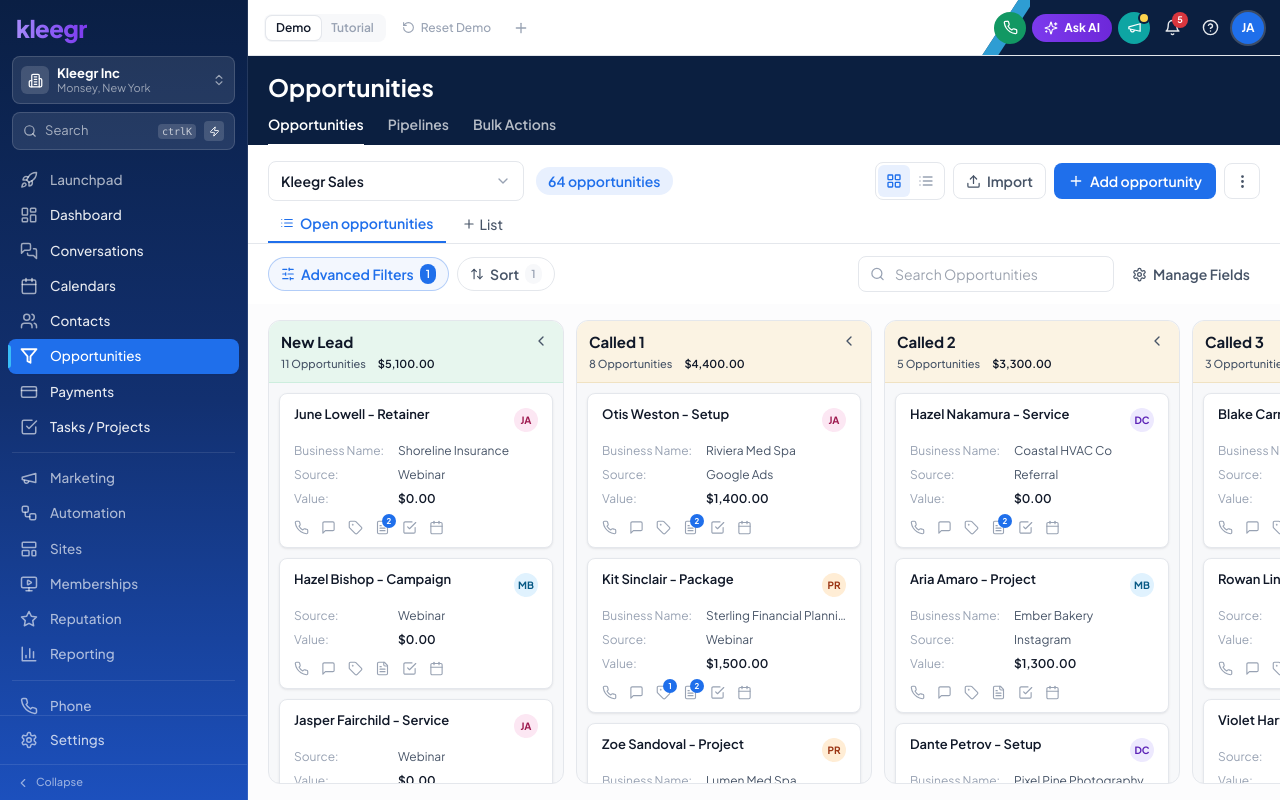
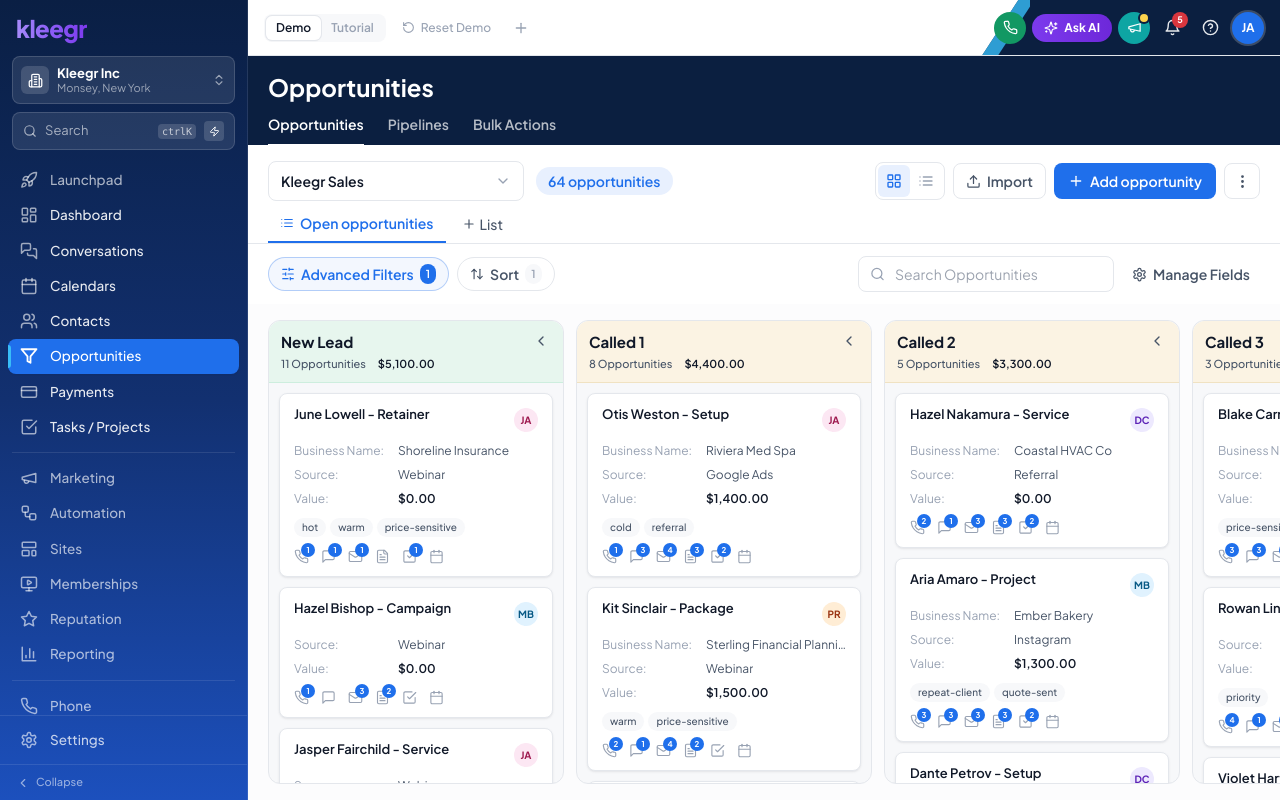
Before and after one commit to kleegr/kleegr-ghl-mock, a React (Vite) app: page /opportunities in a window 1280 px wide. Built offline with nearby package versions, Linux system fonts and the light colour scheme.

Commit message:
Opportunities: richer card — real opp.activity counts, denormalized businessName, tags

```diff
--- a/src/modules/opportunities/components/OpportunityCard.tsx
+++ b/src/modules/opportunities/components/OpportunityCard.tsx
@@ -2,9 +2,9 @@ import { useRef } from 'react';
 import { useDraggable } from '@dnd-kit/core';
 import { CSS } from '@dnd-kit/utilities';
 import {
-  Phone, MessageSquare, Tag, FileText, CheckSquare, Calendar, UserX, Check,
+  Phone, MessageSquare, Mail, FileText, CheckSquare, Calendar, UserX, Check,
 } from 'lucide-react';
-import type { Opportunity, Contact, User, Company } from '@/types';
+import type { Opportunity, OpportunityActivity, Contact, User, Company } from '@/types';
 import { moneyCents, fullName, cx } from '@/utils';
 import { Avatar } from '@/components/ui/primitives';
 
@@ -15,27 +15,19 @@ interface SharedProps {
   companies: Company[];
 }
 
-/** Stable pseudo-counts so each card shows the same little activity badges across renders. */
-function hash(id: string): number {
-  let h = 0;
-  for (let i = 0; i < id.length; i++) h = (h * 31 + id.charCodeAt(i)) >>> 0;
-  return h;
-}
-
-/** A muted activity affordance row (calls, sms, tags, notes, tasks, appts) — cosmetic, like GHL. */
-function ActivityRow({ id }: { id: string }) {
-  const h = hash(id);
-  const icons = [
-    { Icon: Phone, badge: 0 },
-    { Icon: MessageSquare, badge: 0 },
-    { Icon: Tag, badge: (h >> 2) % 3 === 0 ? ((h >> 3) % 3) + 1 : 0 },
-    { Icon: FileText, badge: (h >> 4) % 2 === 0 ? ((h >> 5) % 4) + 1 : 0 },
-    { Icon: CheckSquare, badge: (h >> 6) % 3 === 0 ? ((h >> 7) % 2) + 1 : 0 },
-    { Icon: Calendar, badge: 0 },
+/** Real activity affordance row (calls, sms, emails, notes, tasks, appts) — driven by the record. */
+function ActivityRow({ activity }: { activity: OpportunityActivity }) {
+  const items = [
+    { Icon: Phone, badge: activity.calls },
+    { Icon: MessageSquare, badge: activity.sms },
+    { Icon: Mail, badge: activity.emails },
+    { Icon: FileText, badge: activity.notes },
+    { Icon: CheckSquare, badge: activity.tasks },
+    { Icon: Calendar, badge: activity.appointments },
   ];
   return (
     <div className="mt-3 flex items-center gap-3 text-ink-subtle">
-      {icons.map(({ Icon, badge }, i) => (
+      {items.map(({ Icon, badge }, i) => (
         <span key={i} className="relative inline-flex">
           <Icon size={15} strokeWidth={1.8} />
           {badge > 0 && (
@@ -62,6 +54,7 @@ function CardBody({
   const company = contact?.companyId
     ? companies.find((co) => co.id === contact.companyId)
     : undefined;
+  const businessName = opp.businessName ?? company?.name;
 
   return (
     <div className="px-3.5 py-3">
@@ -81,10 +74,10 @@ function CardBody({
 
       {/* Field rows */}
       <dl className="mt-2.5 space-y-1.5 text-[12px]">
-        {company && (
+        {businessName && (
           <div className="flex items-baseline gap-2">
             <dt className="w-24 shrink-0 text-ink-subtle">Business Name:</dt>
-            <dd className="min-w-0 truncate text-ink-muted">{company.name}</dd>
+            <dd className="min-w-0 truncate text-ink-muted">{businessName}</dd>
           </div>
         )}
         {opp.source && (
@@ -99,7 +92,20 @@ function CardBody({
         </div>
       </dl>
 
-      <ActivityRow id={opp.id} />
+      {opp.tags.length > 0 && (
+        <div className="mt-2.5 flex flex-wrap gap-1">
+          {opp.tags.slice(0, 3).map((t) => (
+            <span key={t} className="rounded-full bg-surface-sunken px-2 py-0.5 text-[10px] font-medium text-ink-muted">
+              {t}
+            </span>
+          ))}
+          {opp.tags.length > 3 && (
+            <span className="self-center text-[10px] text-ink-subtle">+{opp.tags.length - 3}</span>
+          )}
+        </div>
+      )}
+
+      <ActivityRow activity={opp.activity} />
     </div>
   );
 }
```
